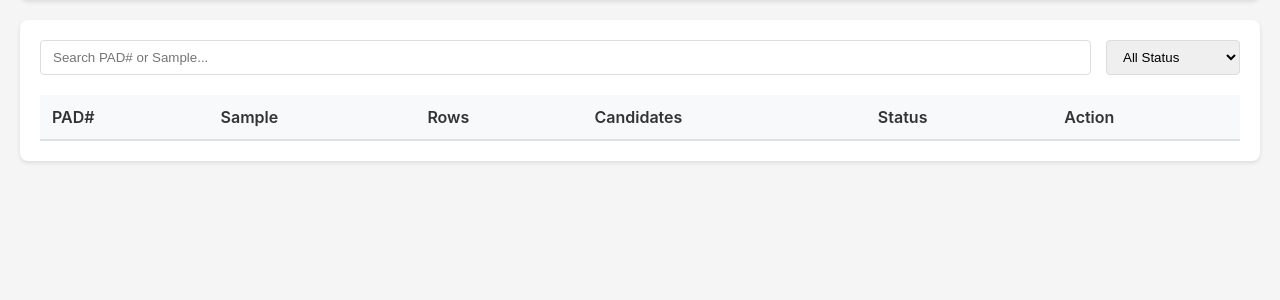
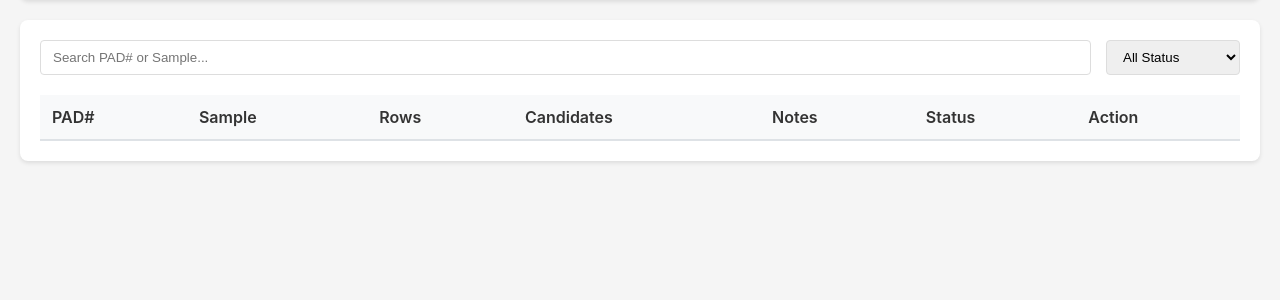
Before and after one commit to psaboia/chemo-pad-annotations, a Flask app: template flask-app/templates/pad_list.html in a window 1280 px wide. Shown: the part 175-475 px from the top of the page. Run offline with Flask 3, Linux system fonts and the light colour scheme; the template is opened without the code that fills it, so the values that code supplies are empty.

Commit message:
Add Notes column to PAD list page
Display count of rows with notes/comments for each PAD in the list.
The Notes column shows a 💬 emoji followed by the count and appears
after the Candidates column.

```diff
--- a/flask-app/app.py
+++ b/flask-app/app.py
@@ -169,9 +169,10 @@ def dashboard():
 @login_required
 def pad_list(api_name):
     """PAD# List for specific API - Level 2"""
-    # Reload matches from database to get latest data
-    global matches
+    # Reload matches and notes from database to get latest data
+    global matches, notes
     matches = database.get_all_matches()
+    notes = database.get_all_notes()
 
     api_data = annotations_df[annotations_df['API'] == api_name]
 
@@ -179,6 +180,9 @@ def pad_list(api_name):
     for pad in api_data['PAD#'].unique():
         pad_rows = api_data[api_data['PAD#'] == pad]
         matched_count = sum(1 for annot_id in pad_rows['annot_id'] if annot_id in matches)
+
+        # Count rows with notes
+        notes_count = sum(1 for annot_id in pad_rows['annot_id'] if annot_id in notes)
 
         # Get sample name from first row
         sample = pad_rows.iloc[0]['Sample'] if pd.notna(pad_rows.iloc[0]['Sample']) else ''
@@ -201,6 +205,7 @@ def pad_list(api_name):
             'sample': sample,
             'total_rows': len(pad_rows),
             'matched_rows': matched_count,
+            'notes_count': notes_count,
             'candidates_selected': selected_candidates,
             'candidates_available': total_candidates,
             'candidates_deleted': deleted_candidates,
--- a/flask-app/templates/pad_list.html
+++ b/flask-app/templates/pad_list.html
@@ -22,6 +22,7 @@
                 <th>Sample</th>
                 <th>Rows</th>
                 <th>Candidates</th>
+                <th>Notes</th>
                 <th>Status</th>
                 <th>Action</th>
             </tr>
@@ -40,6 +41,7 @@
                         {% endif %}
                     </span>
                 </td>
+                <td>💬 {{ pad.notes_count }}</td>
                 <td>
                     {% if pad.status == 'complete' %}
                         <span class="status-complete">✅ Complete</span>
```
Also changed, not shown: flask-app/app_production.py (+7 -2 lines).
